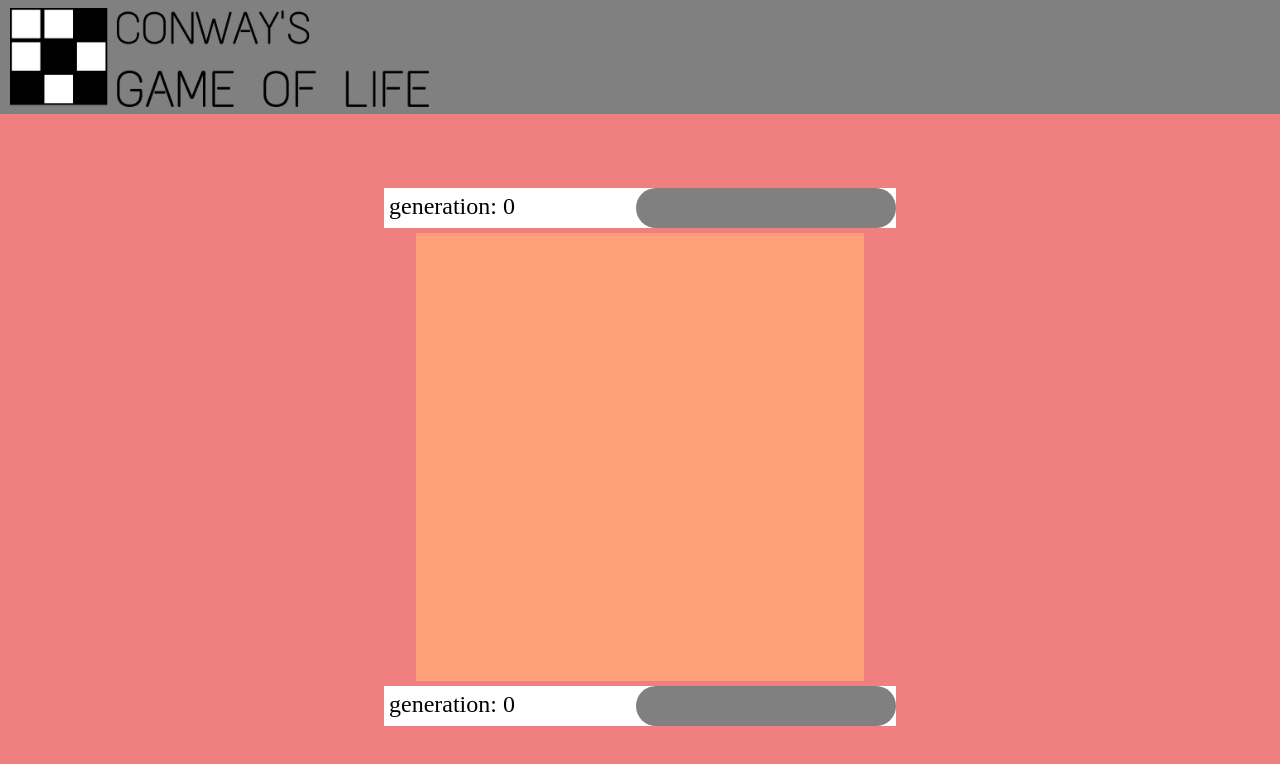
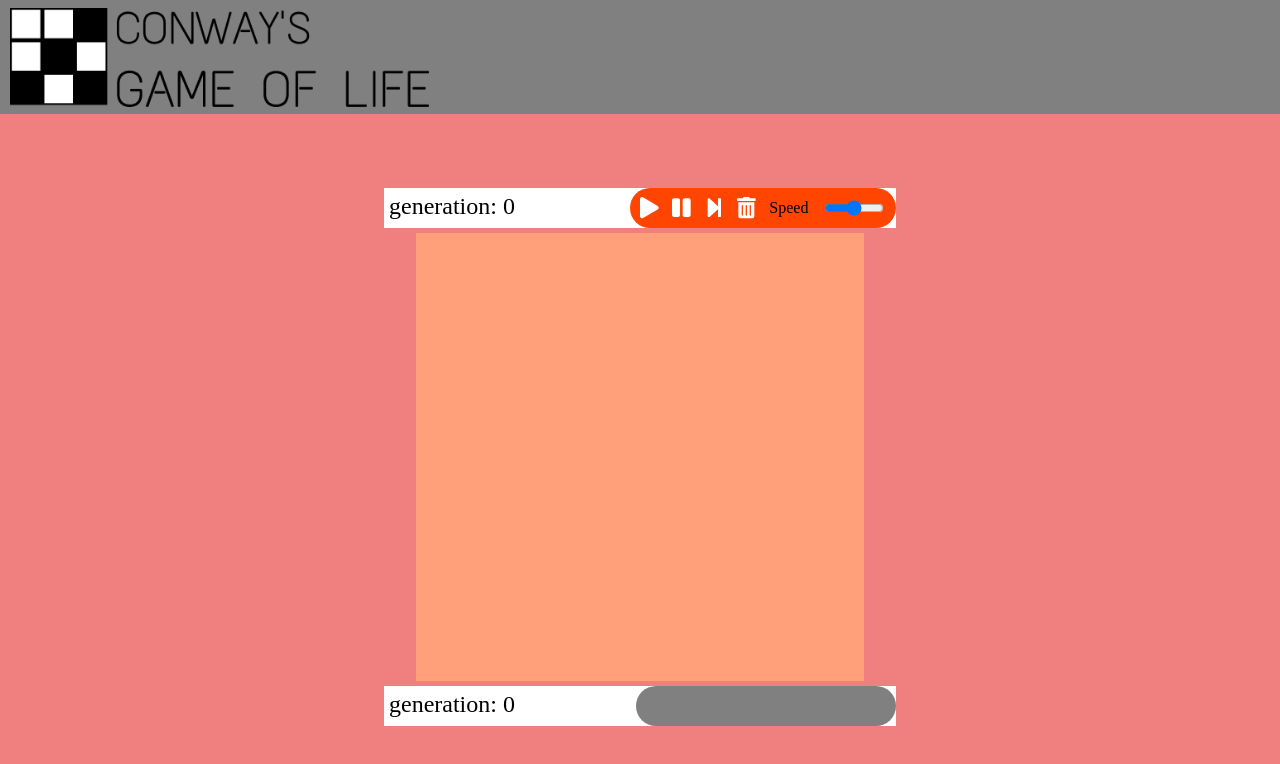
Before and after one commit to AryMF/ConwaysGameOfLife, a React (Create React App) app: page / in a window 1280 px wide. Shown: the top 764 px of the page. Built offline with nearby package versions, Linux system fonts and the light colour scheme; a web font is replaced by a local one.

Commit message:
:construction: Added StartBar component layout

```diff
--- a/src/components/GameArea/GameArea.component.jsx
+++ b/src/components/GameArea/GameArea.component.jsx
@@ -1,7 +1,7 @@
 import React from 'react';
 import * as Styles from './GameArea.Style.jsx';
-import { FontAwesomeIcon } from '@fortawesome/react-fontawesome';
-import { faPlay, faPause,  faTrashAlt, faStepForward} from '@fortawesome/free-solid-svg-icons';
+
+import { StartBar } from '../StartBar';
 
 function GameArea(params) {
 	const counter = 0;
@@ -11,7 +11,7 @@ function GameArea(params) {
 				<Styles.CounterText>
                     generation: {counter}
 				</Styles.CounterText>
-				<Styles.StartBarPlaceHolder />
+				<StartBar />
 			</Styles.BarContainer>
 
 			<Styles.GridPlaceholder ></Styles.GridPlaceholder >
--- /dev/null
+++ b/src/components/StartBar/StartBar.component.jsx
@@ -0,0 +1,19 @@
+import React from 'react';
+import * as Styles from './StartBar.styles';
+
+import { faPlay, faPause,  faTrashAlt, faStepForward} from '@fortawesome/free-solid-svg-icons';
+
+function StartBar({counter}) {
+	return (
+		<Styles.StartBar>
+			<Styles.StyledIcon icon={faPlay} size="lg"/>
+			<Styles.StyledIcon icon={faPause} size="lg"/>
+			<Styles.StyledIcon icon={faStepForward} size="lg"/>
+			<Styles.StyledIcon icon={faTrashAlt} size="lg"/>
+			<p> Speed </p>
+			<input type="range" min="1" max="100" style={{ width: '60px'}} />
+		</Styles.StartBar>
+	);
+}
+
+export default StartBar;
--- /dev/null
+++ b/src/components/StartBar/StartBar.styles.jsx
@@ -0,0 +1,25 @@
+import { FontAwesomeIcon } from '@fortawesome/react-fontawesome';
+import styled from 'styled-components';
+
+const StartBar = styled.div `
+    display: flex;
+    flex-direction: row;
+    justify-content: space-around;
+    align-items: center;
+    width: 260px;
+    min-width: 260px;
+    height: 40px;
+    padding: 0px 3px;
+    background-color: orangered;
+    border-radius: 20px;
+`;
+
+const StyledIcon = styled(FontAwesomeIcon) `
+    color: white;
+
+    :hover {
+        color: black;
+    }
+`;
+
+export { StartBar, StyledIcon };
--- /dev/null
+++ b/src/components/StartBar/index.js
@@ -0,0 +1,3 @@
+import StartBar from './StartBar.component';
+
+export { StartBar };
```
